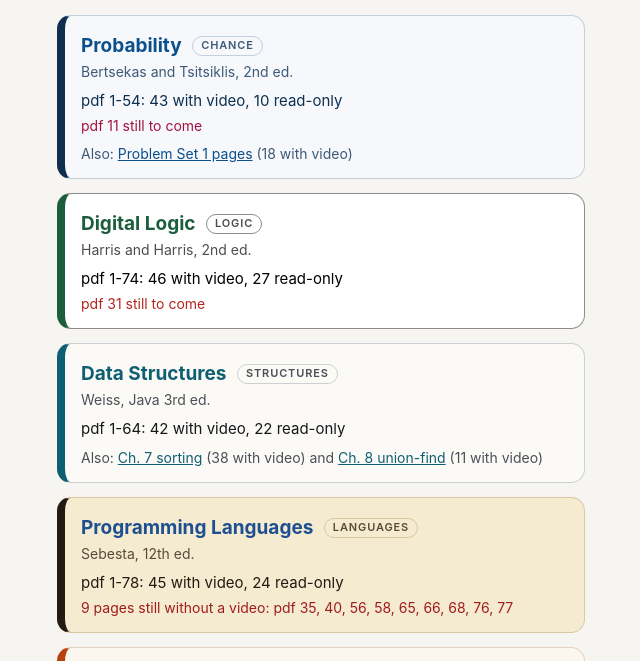
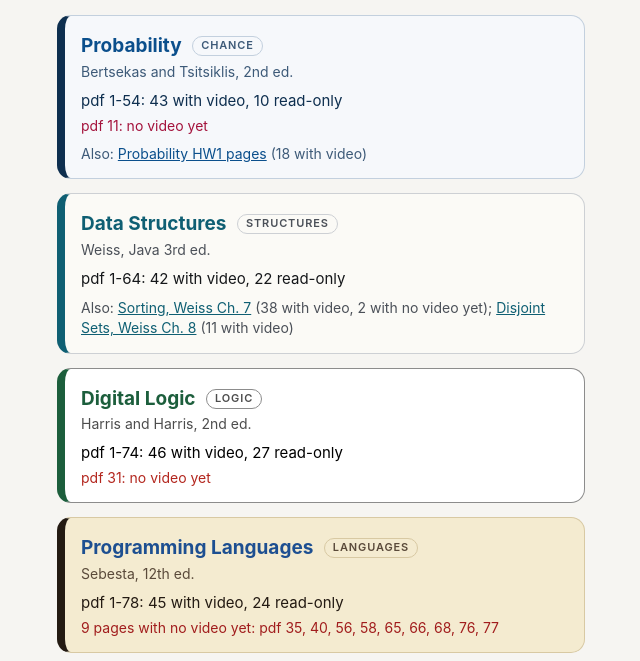
Before and after one commit to NewdlDewdl/flows, a plain HTML site: page book-walks.html in a window 1280 px wide. Shown: the part 112-773 px from the top of the page, without its empty margins (319-959 px from the left). Drawn offline with Linux system fonts and the light colour scheme.

Commit message:
book-walks: generated by walkcov book_index 1.0.0 from the live walks, each card in its book theme

```diff
--- a/book-walks.html
+++ b/book-walks.html
@@ -21,16 +21,16 @@ a.walk{display:block;text-decoration:none;color:inherit;padding:16px 16px 14px}
 .more{font-size:14px;margin:-6px 16px 14px}
 footer{color:#5d5d66;font-size:13px;margin-top:22px}
 .book.chance{background:#F6F8FB;border-color:#C3D0DE;border-left-color:#0E2F4F}.book.chance .t,.book.chance .more a{color:#0B4F8C}.book.chance .n{color:#0E2F4F}.book.chance .b,.book.chance .more,.book.chance .tag{color:#3D5A78}.book.chance .p{color:#A4133C}.book.chance .tag{border-color:#C3D0DE}
+.book.structures{background:#FBFAF6;border-color:#CDD0D4;border-left-color:#0F5F73}.book.structures .t,.book.structures .more a{color:#0F5F73}.book.structures .n{color:#15171A}.book.structures .b,.book.structures .more,.book.structures .tag{color:#4B5058}.book.structures .p{color:#B3261E}.book.structures .tag{border-color:#CDD0D4}
 .book.logic{background:#FFFFFF;border-color:#8C8C8C;border-left-color:#1C5E3C}.book.logic .t,.book.logic .more a{color:#1C5E3C}.book.logic .n{color:#000000}.book.logic .b,.book.logic .more,.book.logic .tag{color:#4D4D4D}.book.logic .p{color:#B3261E}.book.logic .tag{border-color:#8C8C8C}
-.book.structures{background:#FBFAF6;border-color:#CDD0D4;border-left-color:#0F5F73}.book.structures .t,.book.structures .more a{color:#0F5F73}.book.structures .n{color:#15171A}.book.structures .b,.book.structures .more,.book.structures .tag{color:#4B5058}.book.structures .p{color:#B3261E}.book.structures .tag{border-color:#CDD0D4}
 .book.languages{background:#F4EBD0;border-color:#D8C9A3;border-left-color:#231A12}.book.languages .t,.book.languages .more a{color:#1D4F91}.book.languages .n{color:#231A12}.book.languages .b,.book.languages .more,.book.languages .tag{color:#5A4A3A}.book.languages .p{color:#A11D1D}.book.languages .tag{border-color:#D8C9A3}
 .book.fire{background:#FBF6EE;border-color:#E3D3C2;border-left-color:#B8420F}.book.fire .t,.book.fire .more a{color:#A0360B}.book.fire .n{color:#2B1810}.book.fire .b,.book.fire .more,.book.fire .tag{color:#6A4B3B}.book.fire .p{color:#8E1B3A}.book.fire .tag{border-color:#E3D3C2}
 @media (prefers-color-scheme:dark){
 body{background:#121214;color:#ececf0}
 .sub,footer{color:#a3a3ad}
 .book.chance{background:#0E3A63;border-color:#3C6A96;border-left-color:#BFE0FF}.book.chance .t,.book.chance .more a{color:#BFE0FF}.book.chance .n{color:#F3F7FB}.book.chance .b,.book.chance .more,.book.chance .tag{color:#C3D6EA}.book.chance .p{color:#FFC2CF}.book.chance .tag{border-color:#3C6A96}
+.book.structures{background:#1D2428;border-color:#3A464C;border-left-color:#F6D365}.book.structures .t,.book.structures .more a{color:#F6D365}.book.structures .n{color:#F1F3EE}.book.structures .b,.book.structures .more,.book.structures .tag{color:#BAC3C2}.book.structures .p{color:#FFAFA3}.book.structures .tag{border-color:#3A464C}
 .book.logic{background:#0F3D2B;border-color:#2E7D52;border-left-color:#FF3B30}.book.logic .t,.book.logic .more a{color:#E8C766}.book.logic .n{color:#F2F2E9}.book.logic .b,.book.logic .more,.book.logic .tag{color:#BFD6C8}.book.logic .p{color:#FF9C8F}.book.logic .tag{border-color:#2E7D52}
-.book.structures{background:#1D2428;border-color:#3A464C;border-left-color:#F6D365}.book.structures .t,.book.structures .more a{color:#F6D365}.book.structures .n{color:#F1F3EE}.book.structures .b,.book.structures .more,.book.structures .tag{color:#BAC3C2}.book.structures .p{color:#FFAFA3}.book.structures .tag{border-color:#3A464C}
 .book.languages{background:#081A10;border-color:#1F4A2E;border-left-color:#3DDC84}.book.languages .t,.book.languages .more a{color:#7CFFA8}.book.languages .n{color:#C8F7D2}.book.languages .b,.book.languages .more,.book.languages .tag{color:#8FD9A4}.book.languages .p{color:#FFB86B}.book.languages .tag{border-color:#1F4A2E}
 .book.fire{background:#17100C;border-color:#3B2A20;border-left-color:#FF8A3D}.book.fire .t,.book.fire .more a{color:#FFB37A}.book.fire .n{color:#F7EBDD}.book.fire .b,.book.fire .more,.book.fire .tag{color:#D2B9A5}.book.fire .p{color:#FFA3B5}.book.fire .tag{border-color:#3B2A20}
 }
@@ -46,18 +46,9 @@ body{background:#121214;color:#ececf0}
     <div class="t">Probability <span class="tag">chance</span></div>
     <div class="b">Bertsekas and Tsitsiklis, 2nd ed.</div>
     <div class="n">pdf 1-54: 43 with video, 10 read-only</div>
-    <div class="p">pdf 11 still to come</div>
+    <div class="p">pdf 11: no video yet</div>
   </a>
-  <p class="more">Also: <a href="https://newdldewdl.github.io/flows/bt-prob-hw1-addon.html">Problem Set 1 pages</a> (18 with video)</p>
-</section>
-
-<section class="book logic">
-  <a class="walk" href="https://newdldewdl.github.io/flows/cs4341-ddca-ch1-walk.html">
-    <div class="t">Digital Logic <span class="tag">logic</span></div>
-    <div class="b">Harris and Harris, 2nd ed.</div>
-    <div class="n">pdf 1-74: 46 with video, 27 read-only</div>
-    <div class="p">pdf 31 still to come</div>
-  </a>
+  <p class="more">Also: <a href="https://newdldewdl.github.io/flows/bt-prob-hw1-addon.html">Probability HW1 pages</a> (18 with video)</p>
 </section>
 
 <section class="book structures">
@@ -66,7 +57,16 @@ body{background:#121214;color:#ececf0}
     <div class="b">Weiss, Java 3rd ed.</div>
     <div class="n">pdf 1-64: 42 with video, 22 read-only</div>
   </a>
-  <p class="more">Also: <a href="https://newdldewdl.github.io/flows/cs3345-weiss-ch7-sorting-walk.html">Ch. 7 sorting</a> (38 with video) and <a href="https://newdldewdl.github.io/flows/cs3345-weiss-ch8-unionfind-walk.html">Ch. 8 union-find</a> (11 with video)</p>
+  <p class="more">Also: <a href="https://newdldewdl.github.io/flows/cs3345-weiss-ch7-sorting-walk.html">Sorting, Weiss Ch. 7</a> (38 with video, 2 with no video yet); <a href="https://newdldewdl.github.io/flows/cs3345-weiss-ch8-unionfind-walk.html">Disjoint Sets, Weiss Ch. 8</a> (11 with video)</p>
+</section>
+
+<section class="book logic">
+  <a class="walk" href="https://newdldewdl.github.io/flows/cs4341-ddca-ch1-walk.html">
+    <div class="t">Digital Logic <span class="tag">logic</span></div>
+    <div class="b">Harris and Harris, 2nd ed.</div>
+    <div class="n">pdf 1-74: 46 with video, 27 read-only</div>
+    <div class="p">pdf 31: no video yet</div>
+  </a>
 </section>
 
 <section class="book languages">
@@ -74,7 +74,7 @@ body{background:#121214;color:#ececf0}
     <div class="t">Programming Languages <span class="tag">languages</span></div>
     <div class="b">Sebesta, 12th ed.</div>
     <div class="n">pdf 1-78: 45 with video, 24 read-only</div>
-    <div class="p">9 pages still without a video: pdf 35, 40, 56, 58, 65, 66, 68, 76, 77</div>
+    <div class="p">9 pages with no video yet: pdf 35, 40, 56, 58, 65, 66, 68, 76, 77</div>
   </a>
 </section>
 
@@ -86,7 +86,7 @@ body{background:#121214;color:#ececf0}
   </a>
 </section>
 
-<footer>Each book's walks wear that book's own theme, and each card here wears its colors. Counts read from the live pages 2026-11-18 18:04 CST.</footer>
+<footer>Each book's walks wear that book's own theme, and each card here wears its colors. Counts read from the live pages 2026-11-18 18:47 CST.</footer>
 </main>
 </body>
 </html>
```
